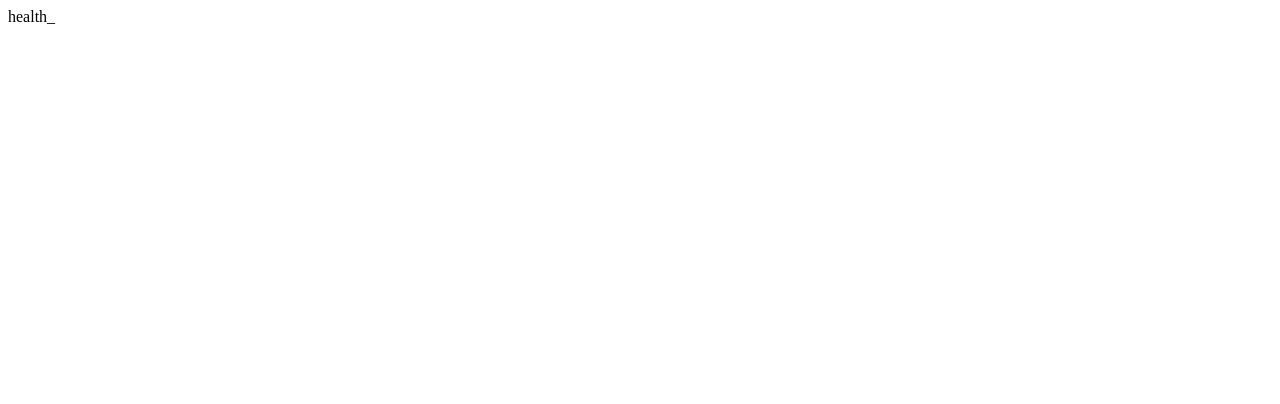
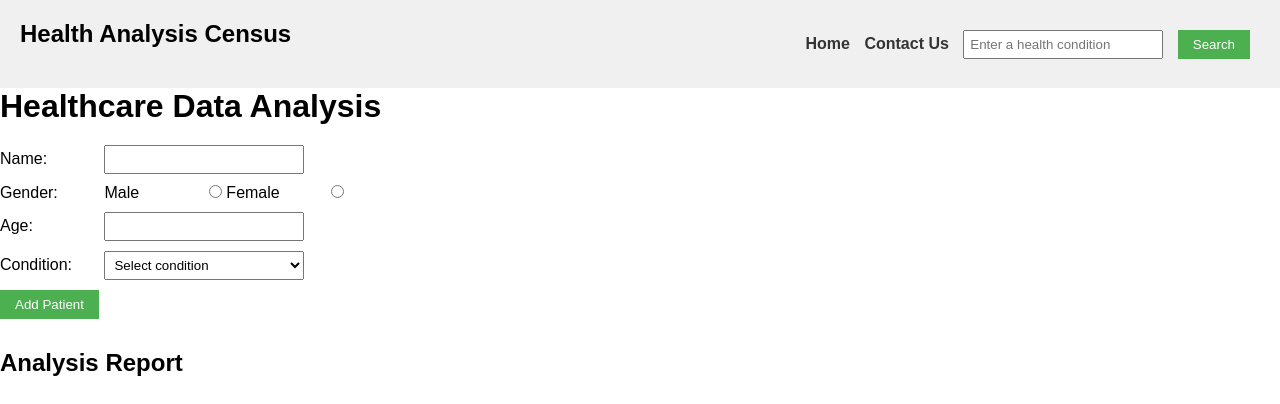
Before and after one commit to hemendar1/heath_census, a plain HTML site: page index.html in a window 1280 px wide. Drawn offline with Linux system fonts and the light colour scheme.

Commit message:
save work

```diff
--- /dev/null
+++ b/health_analysis.css
@@ -0,0 +1,90 @@
+*{
+    margin: 0;
+    padding: 0;
+    box-sizing: border-box;
+}
+nav {
+    background-color: #f0f0f0;
+    padding: 20px;
+    display: flex;
+    align-items: center;
+    justify-content: space-between;
+
+  }
+
+  nav ul {
+    list-style-type: none;
+    /* padding: 0; */
+  }
+
+  nav ul li {
+    display: inline;
+    margin-right: 10px;
+  }
+
+  nav a {
+    text-decoration: none;
+    color: #333;
+    font-weight: bold;
+  }
+
+  /* Basic CSS for the form elements */
+  body {
+    font-family: Arial, sans-serif;
+    /* margin: 20px; */
+  }
+
+  h1 {
+    margin-bottom: 20px;
+  }
+
+  div {
+    margin-bottom: 10px;
+  }
+
+  label {
+    display: inline-block;
+    width: 100px;
+  }
+
+  input[type="text"],
+  input[type="number"],
+  select {
+    width: 200px;
+    padding: 5px;
+  }
+
+  button {
+    padding: 7px 15px;
+    background-color: #4CAF50;
+    color: white;
+    border: none;
+    cursor: pointer;
+  }
+
+  button:hover {
+    background-color: #45a049;
+  }
+
+  /* Basic CSS for the report section */
+  h2 {
+    margin-top: 30px;
+  }
+
+  #report,#result {
+    padding: 10px;
+    max-width: 400px;
+    word-wrap: break-word;
+  }
+#result{
+  height: 400px;
+  width: 500px;
+  display: flex;
+  align-items: center;
+  justify-content: space-around;
+  flex-direction: column;
+}
+  #result img{
+    width: 200px;
+    height: 100px;
+  }
--- a/index.html
+++ b/index.html
@@ -1 +1,56 @@
-health_
+<!DOCTYPE html>
+<html lang="en">
+<head>
+  <meta charset="UTF-8">
+  <title>Health Analysis Data</title>
+  <link rel="stylesheet" href="./health_analysis.css">
+</head>
+<body>
+   <nav><h1>Health Analysis Census</h1>
+<ul>
+  <li><a href="./index.html" id="home">Home </a></li>
+  <li><a href="./health_contact.html" id="contact">Contact Us </a></li>
+  <li><input type="text" id="conditionInput" placeholder="Enter a health condition">  </li>
+  <li><button id='btnSearch'>Search</button>
+  </li>
+
+</ul>
+</nav>
+<div class="container">
+<div class="analysisForm">
+<h1>Healthcare Data Analysis</h1>
+<div>
+<label for="name">Name:</label>
+<input type="text" id="name">
+</div>
+<div>
+<label>Gender:</label>
+<label for="male">Male</label>
+<input type="radio" name="gender" id="male" value="Male">
+<label for="female">Female</label>
+<input type="radio" name="gender" id="female" value="Female">
+</div>
+<div>
+<label for="age">Age:</label>
+<input type="number" id="age">
+</div>
+<div>
+<label for="condition">Condition:</label>
+<select id="condition">
+  <option value="">Select condition</option>
+  <option value="Diabetes">Diabetes</option>
+  <option value="Thyroid">Thyroid</option>
+  <option value="High Blood Pressure">High Blood Pressure</option>
+</select>
+</div>
+<button id="addPatient">Add Patient</button>
+<h2>Analysis Report</h2>
+<div id="report"></div>
+</div>
+<div class="searchCondition">
+    <div id="result"></div>
+</div>
+</div>
+<script src="./health_analysis.js"></script>
+</body>
+</html>
```
